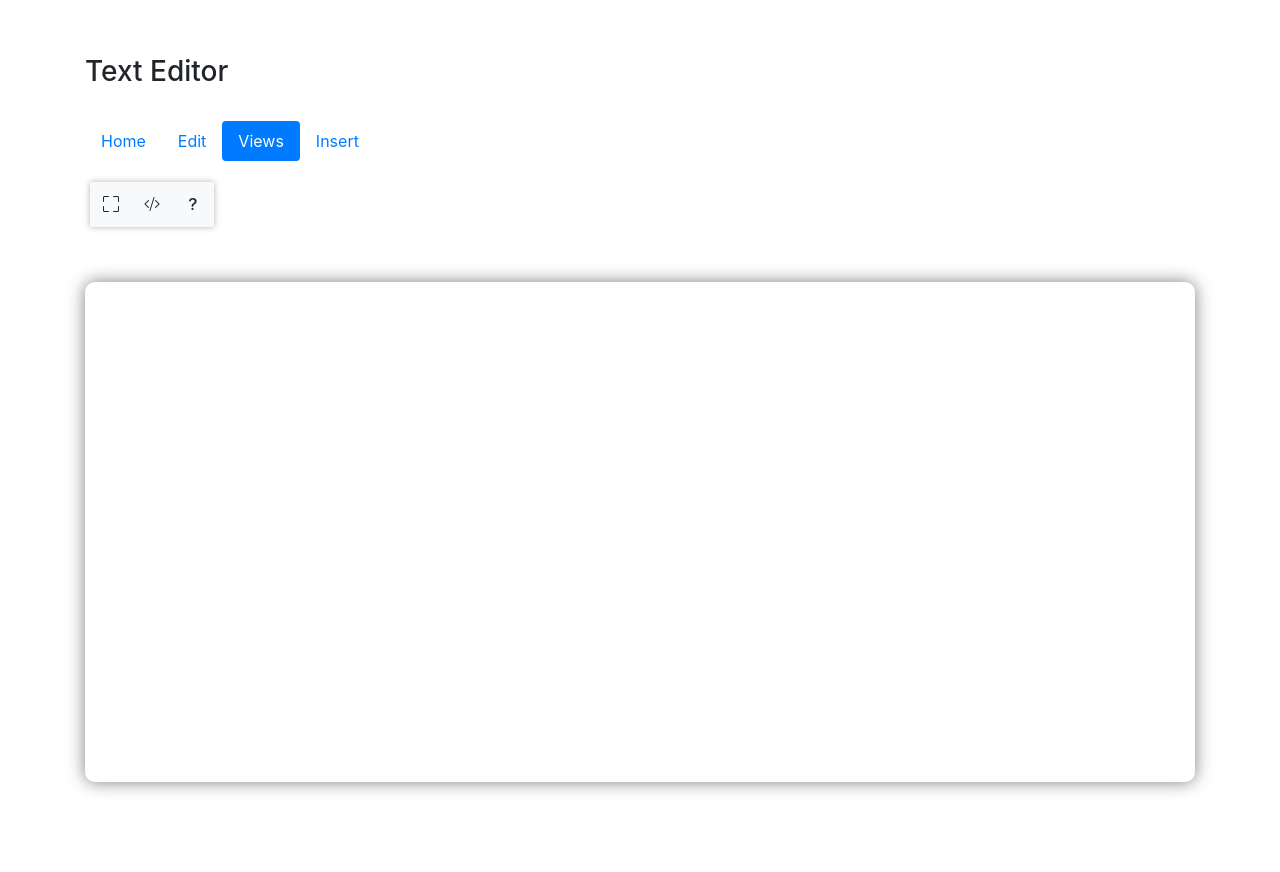
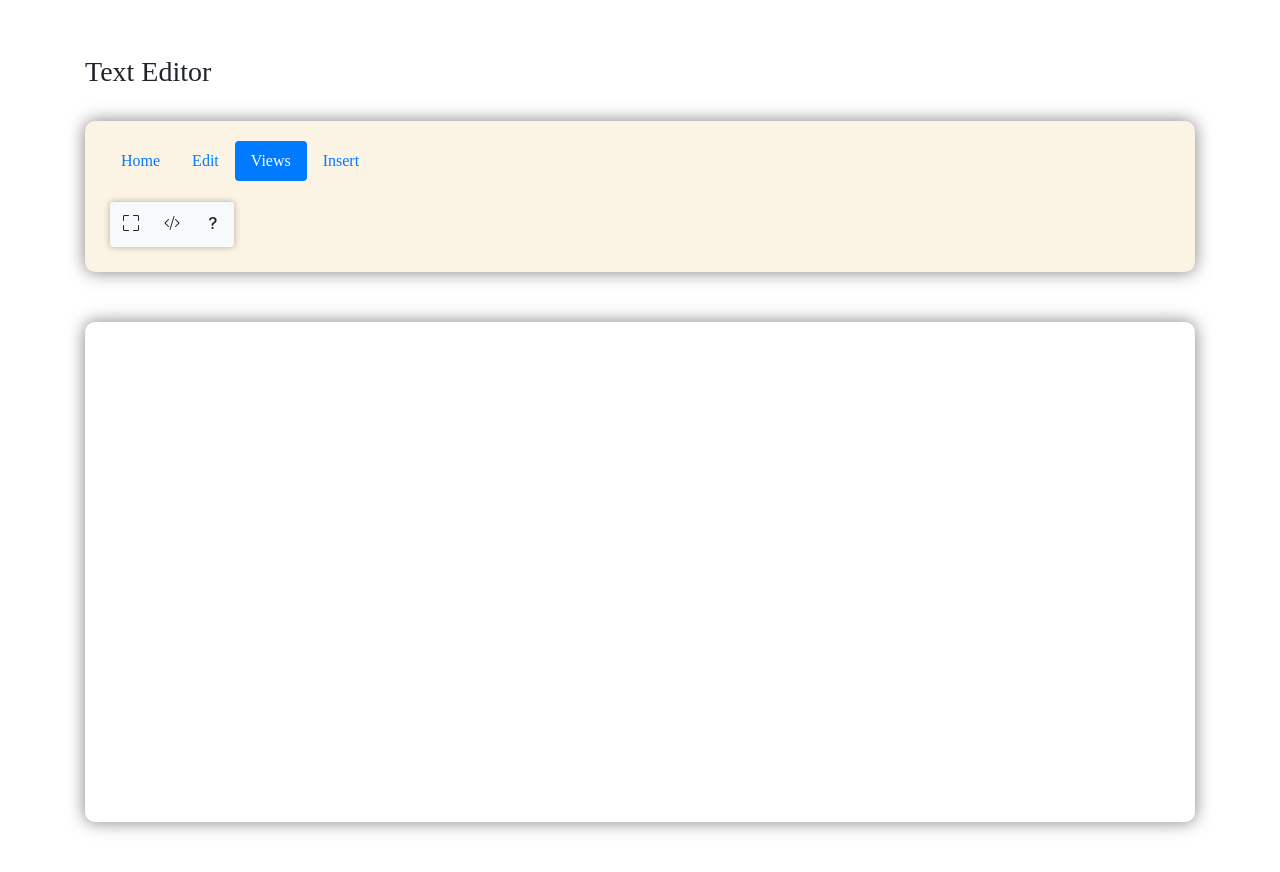
Before and after one commit to abdul2946/Text_Editor, a plain HTML site: page index.html in a window 1280 px wide. Both pictures are taken after a click on the tab "Views". Before the commit the page ends 832 px from the top, so only its background shows below. Drawn offline with nearby package versions, Linux system fonts and the light colour scheme.

Commit message:
Second Commit

```diff
--- a/app.js
+++ b/app.js
@@ -110,3 +110,14 @@ redobtn.addEventListener("click", () => {
 
 
 // Insert Section
+const linkbtn = document.querySelector("#link-btn");
+const imgbtn = document.querySelector("#img-btn");
+const videobtn = document.querySelector("#video-btn");
+const audiobtn = document.querySelector("#audio-btn");
+
+linkbtn.addEventListener("click", () => {
+  document.execCommand("createLink");
+});
+imgbtn.addEventListener("click", () => {
+  document.execCommand("insertImage");
+});
--- a/index.html
+++ b/index.html
@@ -22,6 +22,7 @@
     <div class="container">
         <h3>Text Editor</h3>
         <br>
+        <div class="control-center">
             <ul class="nav nav-pills mb-3" id="pills-tab" role="tablist">
                 <li class="nav-item" role="presentation">
                     <a class="nav-link active" id="pills-home-tab" data-toggle="pill" href="#pills-home" role="tab"
@@ -145,7 +146,7 @@
                                     class="bi bi-scissors"></i></button>
                             <button type="button" class="btn btn-light" id="copy-btn"><i
                                     class="bi bi-clipboard-plus"></i></button>
-                        <button type="button" class="btn btn-light rbtn" id="git"><i
+                            <button type="button" class="btn btn-light rbtn" id="pest-btn"><i
                                     class="bi bi-clipboard"></i></button>
                         </div>
                         <div class="btn-group sbtn" role="group" aria-label="Basic example">
@@ -159,16 +160,16 @@
                 <div class="tab-pane fade" id="pills-views" role="tabpanel" aria-labelledby="pills-contact-tab">
                     <div class="controls">
                         <div class="btn-group sbtn" role="group" aria-label="Basic example">
-                        <button type="button" class="btn btn-light"><i class="bi bi-fullscreen"></i></button>
-                        <button type="button" class="btn btn-light"><i class="bi bi-code-slash"></i></button>
-                        <button type="button" class="btn btn-light"><i class="bi bi-question-lg"></i></button>
+                            <button type="button" class="btn btn-light" id="fullscreen-btn"><i class="bi bi-fullscreen"></i></button>
+                            <button type="button" class="btn btn-light" id="codeview-btn"><i class="bi bi-code-slash"></i></button>
+                            <button type="button" class="btn btn-light" id="help-btn"><i class="bi bi-question-lg"></i></button>
                         </div>
                     </div>
                 </div>
                 <div class="tab-pane fade" id="pills-contact" role="tabpanel" aria-labelledby="pills-contact-tab">
                     <div class="controls">
                         <div class="dropdown">
-                        <button class="btn btn-light dropdown-toggle sbtn" type="button" id="dropdownMenuButton"
+                            <button class="btn btn-light dropdown-toggle sbtn" type="button" id="table-btn"
                                 data-toggle="dropdown" aria-expanded="false">
                                 <i class="bi bi-table"></i>
                             </button>
@@ -176,10 +177,11 @@
                             </div>
                         </div>
                         <div class="btn-group sbtn" role="group" aria-label="Basic example">
-                        <button type="button" class="btn btn-light"><i class="bi bi-link"></i></button>
-                        <button type="button" class="btn btn-light"><i class="bi bi-image"></i></button>
-                        <button type="button" class="btn btn-light"><i class="bi bi-camera-video"></i></button>
-                        <button type="button" class="btn btn-light"><i class="bi bi-music-note-beamed"></i></button>
+                            <button type="button" class="btn btn-light" id="link-btn"><i class="bi bi-link"></i></button>
+                            <button type="button" class="btn btn-light" id="img-btn"><i class="bi bi-image"></i></button>
+                            <button type="button" class="btn btn-light" id="video-btn"><i class="bi bi-camera-video"></i></button>
+                            <button type="button" class="btn btn-light" id="audio-btn"><i class="bi bi-music-note-beamed"></i></button>
+                        </div>
                     </div>
                 </div>
             </div>
--- a/style.css
+++ b/style.css
@@ -1,5 +1,16 @@
+body{
+    font-family: sf mono;
+}
+
 .controls {
     display: flex;
+}
+
+.control-center{
+    background-color: #FBF3E4;
+    padding:20px;
+    border-radius: 10px;
+    box-shadow: 0 0 17px rgba(0, 0, 0, 0.5);
 }
 
 .container {
@@ -38,8 +49,11 @@
     margin: 0;
 }
 
+
 /* Tippy Js Custom Theme */
 .tippy-box[data-theme~='my-theme'] {
-    background-color: rgb(36, 240, 240,0.3);
-    color:black;
+    background-color: white;
+    box-shadow: 0 0 17px rgba(0, 0, 0, 0.5);
+    font-family: sf mono;
+    color:#FF87CA;
 }
--- a/tooltip.js
+++ b/tooltip.js
@@ -114,3 +114,90 @@
   theme: "my-theme",
   arrow: false,
 });
+
+
+//Edit
+tippy("#cut-btn", {
+  content: "Cut",
+  placement: "bottom",
+  theme: "my-theme",
+  arrow: false,
+});
+tippy("#copy-btn", {
+  content: "Copy",
+  placement: "bottom",
+  theme: "my-theme",
+  arrow: false,
+});
+tippy("#pest-btn", {
+  content: "Paste",
+  placement: "bottom",
+  theme: "my-theme",
+  arrow: false,
+});
+tippy("#undo-btn", {
+  content: "Undo",
+  placement: "bottom",
+  theme: "my-theme",
+  arrow: false,
+});
+tippy("#redo-btn", {
+  content: "Redo",
+  placement: "bottom",
+  theme: "my-theme",
+  arrow: false,
+});
+
+
+//Views
+tippy("#fullscreen-btn", {
+  content: "Full Screen",
+  placement: "bottom",
+  theme: "my-theme",
+  arrow: false,
+});
+tippy("#codeview-btn", {
+  content: "Code View",
+  placement: "bottom",
+  theme: "my-theme",
+  arrow: false,
+});
+tippy("#help-btn", {
+  content: "Help",
+  placement: "bottom",
+  theme: "my-theme",
+  arrow: false,
+});
+
+
+// Insert
+tippy("#table-btn", {
+  content: "Insert Table",
+  placement: "bottom",
+  theme: "my-theme",
+  arrow: false,
+});
+tippy("#link-btn", {
+  content: "Insert Link",
+  placement: "bottom",
+  theme: "my-theme",
+  arrow: false,
+});
+tippy("#img-btn", {
+  content: "Insert Image",
+  placement: "bottom",
+  theme: "my-theme",
+  arrow: false,
+});
+tippy("#video-btn", {
+  content: "Insert Video",
+  placement: "bottom",
+  theme: "my-theme",
+  arrow: false,
+});
+tippy("#audio-btn", {
+  content: "Insert Audio",
+  placement: "bottom",
+  theme: "my-theme",
+  arrow: false,
+});
```
Lines whose indentation alone changed are shown as unchanged.
